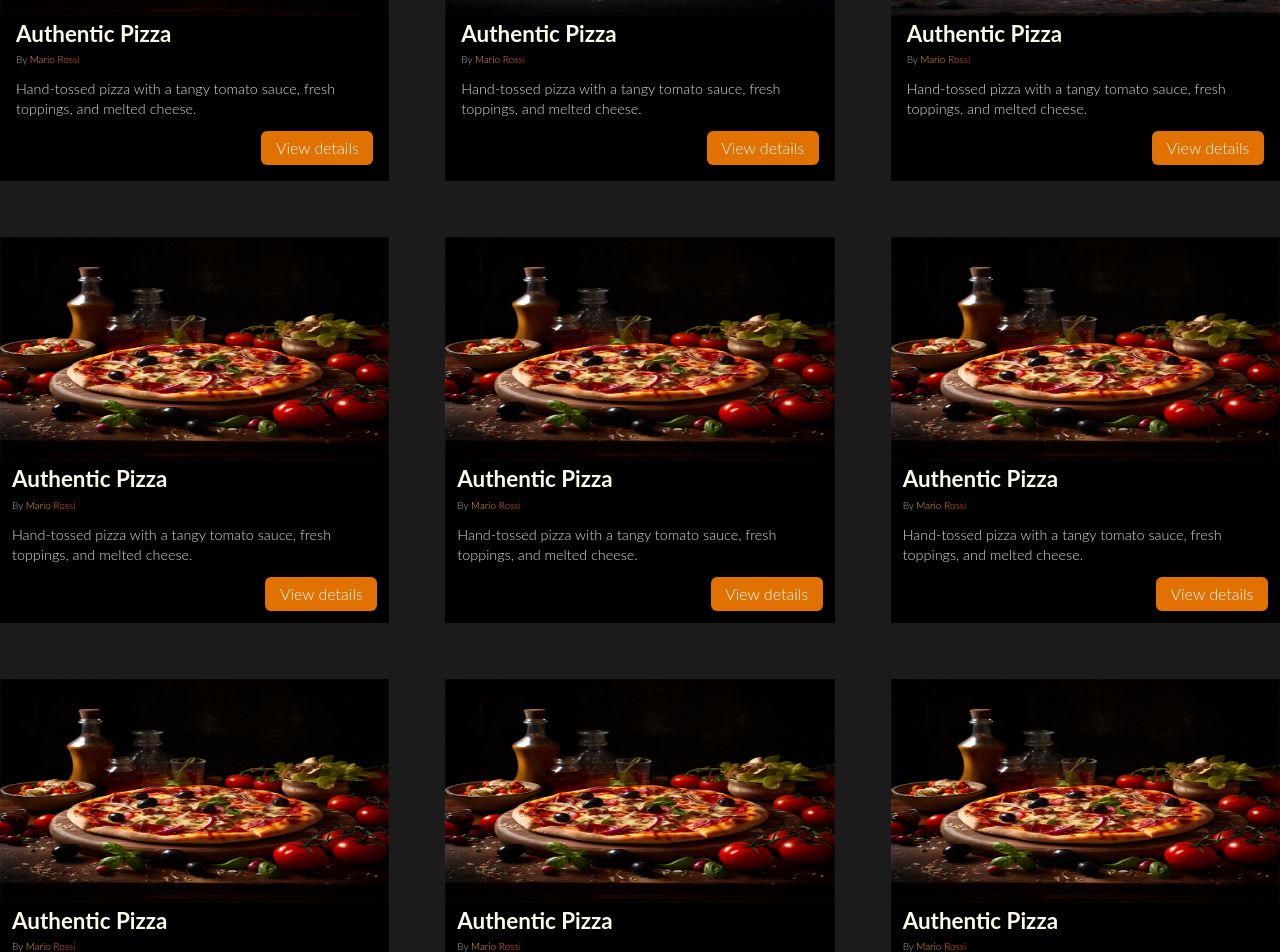
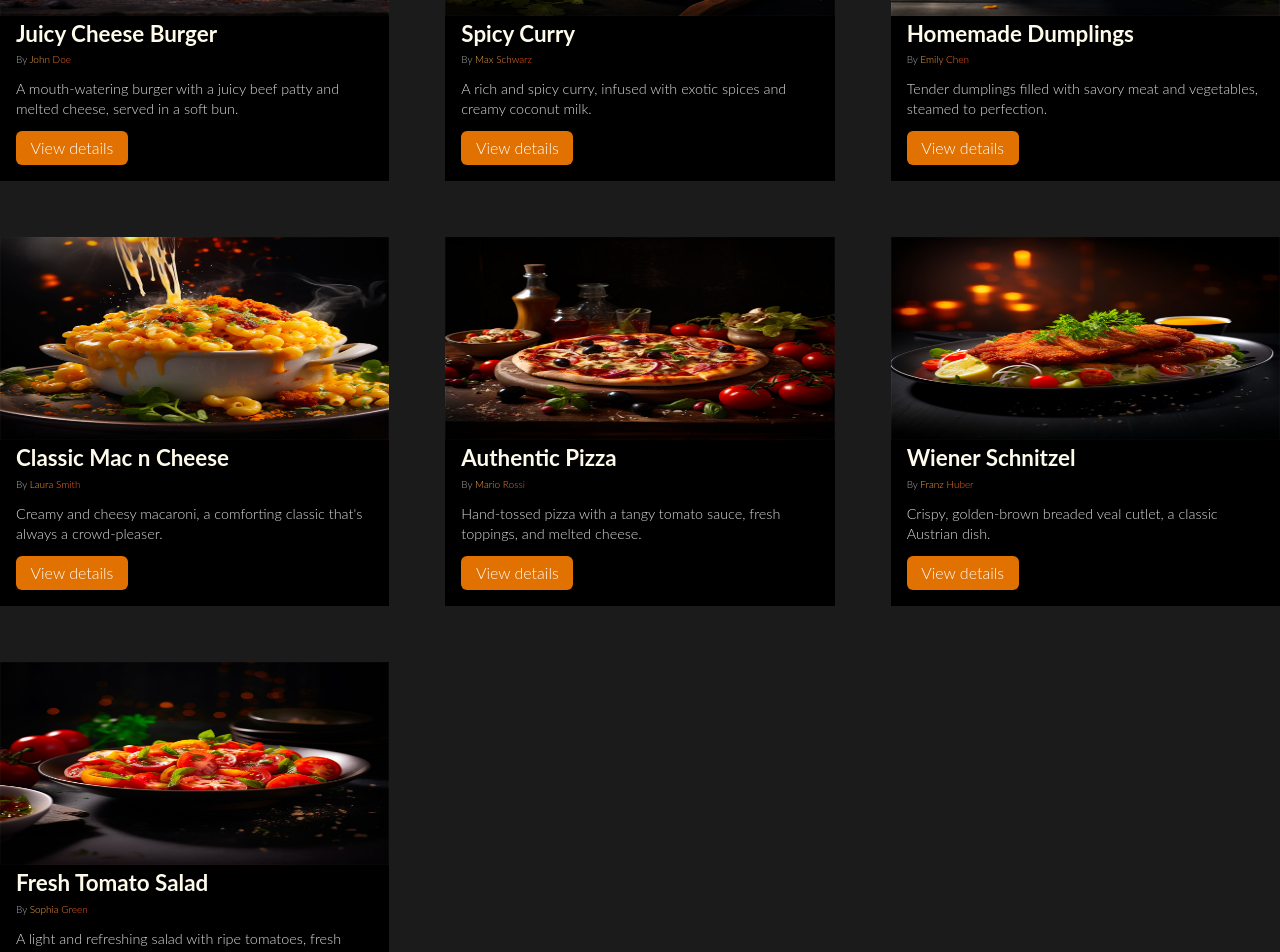
Before and after one commit to OponjousHub/foodLevel-tailwind, a React (Vite) app: page /meals in a window 1280 px wide. Shown: the part 580-1532 px from the top of the page. Built offline with nearby package versions, Linux system fonts and the light colour scheme.

Commit message:
Dynamically displaying meals from dummy

```diff
--- a/src/App.jsx
+++ b/src/App.jsx
@@ -18,6 +18,12 @@ const router = createBrowserRouter([
       {
         path: "meals",
         element: <MealsPage />,
+        children: [
+          {
+            path: ":mealId",
+            element: <mealDetailPage />,
+          },
+        ],
       },
       {
         path: "meals/shear",
--- a/src/pages/mealsDetailPage.jsx
+++ b/src/pages/mealsDetailPage.jsx
@@ -1,7 +1,8 @@
-import { Link } from "react-router-dom";
+import { Link, useLoaderData } from "react-router-dom";
 import burger from "../assets/burger.jpg";
 
 function MealsDetailPage() {
+  const data = useLoaderData();
   return (
     <>
       <header className="flex gap-[3rem] container">
@@ -41,3 +42,12 @@ function MealsDetailPage() {
   );
 }
 export default MealsDetailPage;
+
+export async function loader({ params }) {
+  const param = params.mealId;
+
+  const response = await fetch(`http://127.0.0.1:4000/api/v1/meals/${param}`);
+  if (response.ok) return response;
+
+  return response;
+}
--- a/src/pages/mealsPage.jsx
+++ b/src/pages/mealsPage.jsx
@@ -1,7 +1,181 @@
 import { Link } from "react-router-dom";
+import burger from "../assets/burger.jpg";
+import cury from "../assets/curry.jpg";
+import dumplings from "../assets/dumplings.jpg";
+import macncheese from "../assets/macncheese.jpg";
 import pizza from "../assets/pizza.jpg";
 import schnitzel from "../assets/schnitzel.jpg";
-import burger from "../assets/burger.jpg";
+import tomatoSalad from "../assets/tomato-salad.jpg";
+
+const dummyMeals = [
+  {
+    id: "001",
+    title: "Juicy Cheese Burger",
+    slug: "juicy-cheese-burger",
+    image: burger,
+    summary:
+      "A mouth-watering burger with a juicy beef patty and melted cheese, served in a soft bun.",
+    instructions: `
+      1. Prepare the patty:
+         Mix 200g of ground beef with salt and pepper. Form into a patty.
+
+      2. Cook the patty:
+         Heat a pan with a bit of oil. Cook the patty for 2-3 minutes each side, until browned.
+
+      3. Assemble the burger:
+         Toast the burger bun halves. Place lettuce and tomato on the bottom half. Add the cooked patty and top with a slice of cheese.
+
+      4. Serve:
+         Complete the assembly with the top bun and serve hot.
+    `,
+    creator: "John Doe",
+    creator_email: "johndoe@example.com",
+  },
+  {
+    id: "002",
+    title: "Spicy Curry",
+    slug: "spicy-curry",
+    image: cury,
+    summary:
+      "A rich and spicy curry, infused with exotic spices and creamy coconut milk.",
+    instructions: `
+      1. Chop vegetables:
+         Cut your choice of vegetables into bite-sized pieces.
+
+      2. Sauté vegetables:
+         In a pan with oil, sauté the vegetables until they start to soften.
+
+      3. Add curry paste:
+         Stir in 2 tablespoons of curry paste and cook for another minute.
+
+      4. Simmer with coconut milk:
+         Pour in 500ml of coconut milk and bring to a simmer. Let it cook for about 15 minutes.
+
+      5. Serve:
+         Enjoy this creamy curry with rice or bread.
+    `,
+    creator: "Max Schwarz",
+    creator_email: "max@example.com",
+  },
+  {
+    id: "003",
+    title: "Homemade Dumplings",
+    slug: "homemade-dumplings",
+    image: dumplings,
+    summary:
+      "Tender dumplings filled with savory meat and vegetables, steamed to perfection.",
+    instructions: `
+      1. Prepare the filling:
+         Mix minced meat, shredded vegetables, and spices.
+
+      2. Fill the dumplings:
+         Place a spoonful of filling in the center of each dumpling wrapper. Wet the edges and fold to seal.
+
+      3. Steam the dumplings:
+         Arrange dumplings in a steamer. Steam for about 10 minutes.
+
+      4. Serve:
+         Enjoy these dumplings hot, with a dipping sauce of your choice.
+    `,
+    creator: "Emily Chen",
+    creator_email: "emilychen@example.com",
+  },
+  {
+    id: "004",
+    title: "Classic Mac n Cheese",
+    slug: "classic-mac-n-cheese",
+    image: macncheese,
+    summary:
+      "Creamy and cheesy macaroni, a comforting classic that's always a crowd-pleaser.",
+    instructions: `
+      1. Cook the macaroni:
+         Boil macaroni according to package instructions until al dente.
+
+      2. Prepare cheese sauce:
+         In a saucepan, melt butter, add flour, and gradually whisk in milk until thickened. Stir in grated cheese until melted.
+
+      3. Combine:
+         Mix the cheese sauce with the drained macaroni.
+
+      4. Bake:
+         Transfer to a baking dish, top with breadcrumbs, and bake until golden.
+
+      5. Serve:
+         Serve hot, garnished with parsley if desired.
+    `,
+    creator: "Laura Smith",
+    creator_email: "laurasmith@example.com",
+  },
+  {
+    id: "005",
+    title: "Authentic Pizza",
+    slug: "authentic-pizza",
+    image: pizza,
+    summary:
+      "Hand-tossed pizza with a tangy tomato sauce, fresh toppings, and melted cheese.",
+    instructions: `
+      1. Prepare the dough:
+         Knead pizza dough and let it rise until doubled in size.
+
+      2. Shape and add toppings:
+         Roll out the dough, spread tomato sauce, and add your favorite toppings and cheese.
+
+      3. Bake the pizza:
+         Bake in a preheated oven at 220°C for about 15-20 minutes.
+
+      4. Serve:
+         Slice hot and enjoy with a sprinkle of basil leaves.
+    `,
+    creator: "Mario Rossi",
+    creator_email: "mariorossi@example.com",
+  },
+  {
+    id: "006",
+    title: "Wiener Schnitzel",
+    slug: "wiener-schnitzel",
+    image: schnitzel,
+    summary:
+      "Crispy, golden-brown breaded veal cutlet, a classic Austrian dish.",
+    instructions: `
+      1. Prepare the veal:
+         Pound veal cutlets to an even thickness.
+
+      2. Bread the veal:
+         Coat each cutlet in flour, dip in beaten eggs, and then in breadcrumbs.
+
+      3. Fry the schnitzel:
+      Heat oil in a pan and fry each schnitzel until golden brown on both sides.
+
+      4. Serve:
+      Serve hot with a slice of lemon and a side of potato salad or greens.
+ `,
+    creator: "Franz Huber",
+    creator_email: "franzhuber@example.com",
+  },
+  {
+    id: "007",
+    title: "Fresh Tomato Salad",
+    slug: "fresh-tomato-salad",
+    image: tomatoSalad,
+    summary:
+      "A light and refreshing salad with ripe tomatoes, fresh basil, and a tangy vinaigrette.",
+    instructions: `
+      1. Prepare the tomatoes:
+        Slice fresh tomatoes and arrange them on a plate.
+
+      2. Add herbs and seasoning:
+         Sprinkle chopped basil, salt, and pepper over the tomatoes.
+
+      3. Dress the salad:
+         Drizzle with olive oil and balsamic vinegar.
+
+      4. Serve:
+         Enjoy this simple, flavorful salad as a side dish or light meal.
+    `,
+    creator: "Sophia Green",
+    creator_email: "sophiagreen@example.com",
+  },
+];
 
 function MealsPage() {
   return (
@@ -24,225 +198,42 @@ function MealsPage() {
         </div>
       </header>
       <main className=" container my-[1rem] py-[2rem] grid grid-cols-3 gap-x-14 gap-y-14">
-        <article className=" min-w-[18rem] bg-[#000]">
+        {dummyMeals.map((meal) => (
+          <article key={meal.id} className=" min-w-[18rem] bg-[#000]">
             <img
-            src={pizza}
-            alt="photo of pizza"
+              src={meal.image}
+              alt={`photo of ${meal.title}`}
               className="w-[28rem] h-[12.7rem]"
             />
             <div className="flex flex-col gap-3 pl-4 pr-4 pb-4">
               <div className="flex flex-col gap-0">
                 <h3 className="text-amber-50 font-bold text-[1.4rem]">
-                Authentic Pizza
+                  {meal.title}
                 </h3>
                 <p className="text-[10px] text-[#aaa]">
-                By <span>Mario Rossi</span>
+                  By <span>{meal.creator}</span>
                 </p>
               </div>
               <p className="text-[#ddd] leading-5 text-[0.9rem]">
-              Hand-tossed pizza with a tangy tomato sauce, fresh toppings, and
-              melted cheese.
+                {meal.summary}
               </p>
+              <Link to={meal.id}>
                 <button className=" bg-amber-600 rounded-[6px] hover:bg-amber-700 cursor-pointer text-[#fff] text-[1rem] font-bold; w-[7rem] py-1 self-end">
                   View details
                 </button>
+              </Link>
             </div>
           </article>
-        <article className=" min-w-[18rem] bg-[#000]">
-          <img
-            src={schnitzel}
-            alt="photo of pizza"
-            className="w-[28rem] h-[12.7rem]"
-          />
-          <div className="flex flex-col gap-3 pl-4 pr-4 pb-4">
-            <div className="flex flex-col gap-0">
-              <h3 className="text-amber-50 font-bold text-[1.4rem]">
-                Authentic Pizza
-              </h3>
-              <p className="text-[10px] text-[#aaa]">
-                By <span>Mario Rossi</span>
-              </p>
-            </div>
-            <p className="text-[#ddd] leading-5 text-[0.9rem]">
-              Hand-tossed pizza with a tangy tomato sauce, fresh toppings, and
-              melted cheese.
-            </p>
-            <button className=" bg-amber-600 rounded-[6px] hover:bg-amber-700 cursor-pointer text-[#fff] text-[1rem] font-bold; w-[7rem] py-1 self-end">
-              View details
-            </button>
-          </div>
-        </article>
-        <article className=" min-w-[18rem] bg-[#000]">
-          <img
-            src={burger}
-            alt="photo of pizza"
-            className="w-[28rem] h-[12.7rem]"
-          />
-          <div className="flex flex-col gap-3 pl-4 pr-4 pb-4">
-            <div className="flex flex-col gap-0">
-              <h3 className="text-amber-50 font-bold text-[1.4rem]">
-                Authentic Pizza
-              </h3>
-              <p className="text-[10px] text-[#aaa]">
-                By <span>Mario Rossi</span>
-              </p>
-            </div>
-            <p className="text-[#ddd] leading-5 text-[0.9rem]">
-              Hand-tossed pizza with a tangy tomato sauce, fresh toppings, and
-              melted cheese.
-            </p>
-            <button className=" bg-amber-600 rounded-[6px] hover:bg-amber-700 cursor-pointer text-[#fff] text-[1rem] font-bold; w-[7rem] py-1 self-end">
-              View details
-            </button>
-          </div>
-        </article>
-        <article className=" min-w-[18rem] bg-[#000]">
-          <img
-            src={pizza}
-            alt="photo of pizza"
-            className="w-[28rem] h-[14rem]"
-          />
-          <div className="flex flex-col gap-3 pl-3 pr-3 pb-3">
-            <div className="flex flex-col gap-0">
-              <h3 className="text-amber-50 font-bold text-[1.4rem]">
-                Authentic Pizza
-              </h3>
-              <p className="text-[10px] text-[#aaa]">
-                By <span>Mario Rossi</span>
-              </p>
-            </div>
-            <p className="text-[#ddd] leading-5 text-[0.9rem]">
-              Hand-tossed pizza with a tangy tomato sauce, fresh toppings, and
-              melted cheese.
-            </p>
-            <button className=" bg-amber-600 rounded-[6px] hover:bg-amber-700 cursor-pointer text-[#fff] text-[1rem] font-bold; w-[7rem] py-1 self-end">
-              View details
-            </button>
-          </div>
-        </article>
-        <article className=" min-w-[18rem] bg-[#000]">
-          <img
-            src={pizza}
-            alt="photo of pizza"
-            className="w-[28rem] h-[14rem]"
-          />
-          <div className="flex flex-col gap-3 pl-3 pr-3 pb-3">
-            <div className="flex flex-col gap-0">
-              <h3 className="text-amber-50 font-bold text-[1.4rem]">
-                Authentic Pizza
-              </h3>
-              <p className="text-[10px] text-[#aaa]">
-                By <span>Mario Rossi</span>
-              </p>
-            </div>
-            <p className="text-[#ddd] leading-5 text-[0.9rem]">
-              Hand-tossed pizza with a tangy tomato sauce, fresh toppings, and
-              melted cheese.
-            </p>
-            <button className=" bg-amber-600 rounded-[6px] hover:bg-amber-700 cursor-pointer text-[#fff] text-[1rem] font-bold; w-[7rem] py-1 self-end">
-              View details
-            </button>
-          </div>
-        </article>
-        <article className=" min-w-[18rem] bg-[#000]">
-          <img
-            src={pizza}
-            alt="photo of pizza"
-            className="w-[28rem] h-[14rem]"
-          />
-          <div className="flex flex-col gap-3 pl-3 pr-3 pb-3">
-            <div className="flex flex-col gap-0">
-              <h3 className="text-amber-50 font-bold text-[1.4rem]">
-                Authentic Pizza
-              </h3>
-              <p className="text-[10px] text-[#aaa]">
-                By <span>Mario Rossi</span>
-              </p>
-            </div>
-            <p className="text-[#ddd] leading-5 text-[0.9rem]">
-              Hand-tossed pizza with a tangy tomato sauce, fresh toppings, and
-              melted cheese.
-            </p>
-            <button className=" bg-amber-600 rounded-[6px] hover:bg-amber-700 cursor-pointer text-[#fff] text-[1rem] font-bold; w-[7rem] py-1 self-end">
-              View details
-            </button>
-          </div>
-        </article>
-        <article className=" min-w-[18rem] bg-[#000]">
-          <img
-            src={pizza}
-            alt="photo of pizza"
-            className="w-[28rem] h-[14rem]"
-          />
-          <div className="flex flex-col gap-3 pl-3 pr-3 pb-3">
-            <div className="flex flex-col gap-0">
-              <h3 className="text-amber-50 font-bold text-[1.4rem]">
-                Authentic Pizza
-              </h3>
-              <p className="text-[10px] text-[#aaa]">
-                By <span>Mario Rossi</span>
-              </p>
-            </div>
-            <p className="text-[#ddd] leading-5 text-[0.9rem]">
-              Hand-tossed pizza with a tangy tomato sauce, fresh toppings, and
-              melted cheese.
-            </p>
-            <button className=" bg-amber-600 rounded-[6px] hover:bg-amber-700 cursor-pointer text-[#fff] text-[1rem] font-bold; w-[7rem] py-1 self-end">
-              View details
-            </button>
-          </div>
-        </article>
-        <article className=" min-w-[18rem] bg-[#000]">
-          <img
-            src={pizza}
-            alt="photo of pizza"
-            className="w-[28rem] h-[14rem]"
-          />
-          <div className="flex flex-col gap-3 pl-3 pr-3 pb-3">
-            <div className="flex flex-col gap-0">
-              <h3 className="text-amber-50 font-bold text-[1.4rem]">
-                Authentic Pizza
-              </h3>
-              <p className="text-[10px] text-[#aaa]">
-                By <span>Mario Rossi</span>
-              </p>
-            </div>
-            <p className="text-[#ddd] leading-5 text-[0.9rem]">
-              Hand-tossed pizza with a tangy tomato sauce, fresh toppings, and
-              melted cheese.
-            </p>
-            <button className=" bg-amber-600 rounded-[6px] hover:bg-amber-700 cursor-pointer text-[#fff] text-[1rem] font-bold; w-[7rem] py-1 self-end">
-              View details
-            </button>
-          </div>
-        </article>
-        <article className=" min-w-[18rem] bg-[#000]">
-          <img
-            src={pizza}
-            alt="photo of pizza"
-            className="w-[28rem] h-[14rem]"
-          />
-          <div className="flex flex-col gap-3 pl-3 pr-3 pb-3">
-            <div className="flex flex-col gap-0">
-              <h3 className="text-amber-50 font-bold text-[1.4rem]">
-                Authentic Pizza
-              </h3>
-              <p className="text-[10px] text-[#aaa]">
-                By <span>Mario Rossi</span>
-              </p>
-            </div>
-            <p className="text-[#ddd] leading-5 text-[0.9rem]">
-              Hand-tossed pizza with a tangy tomato sauce, fresh toppings, and
-              melted cheese.
-            </p>
-            <button className=" bg-amber-600 rounded-[6px] hover:bg-amber-700 cursor-pointer text-[#fff] text-[1rem] font-bold; w-[7rem] py-1 self-end">
-              View details
-            </button>
-          </div>
-        </article>
+        ))}
       </main>
     </>
   );
 }
 
 export default MealsPage;
+
+export async function loader() {
+  // const response = await fetch(`http://127.0.0.1:4000/api/v1/meals`);
+  // if (!response.ok) return response;
+  // return response;
+}
```
Lines whose indentation alone changed are shown as unchanged.
